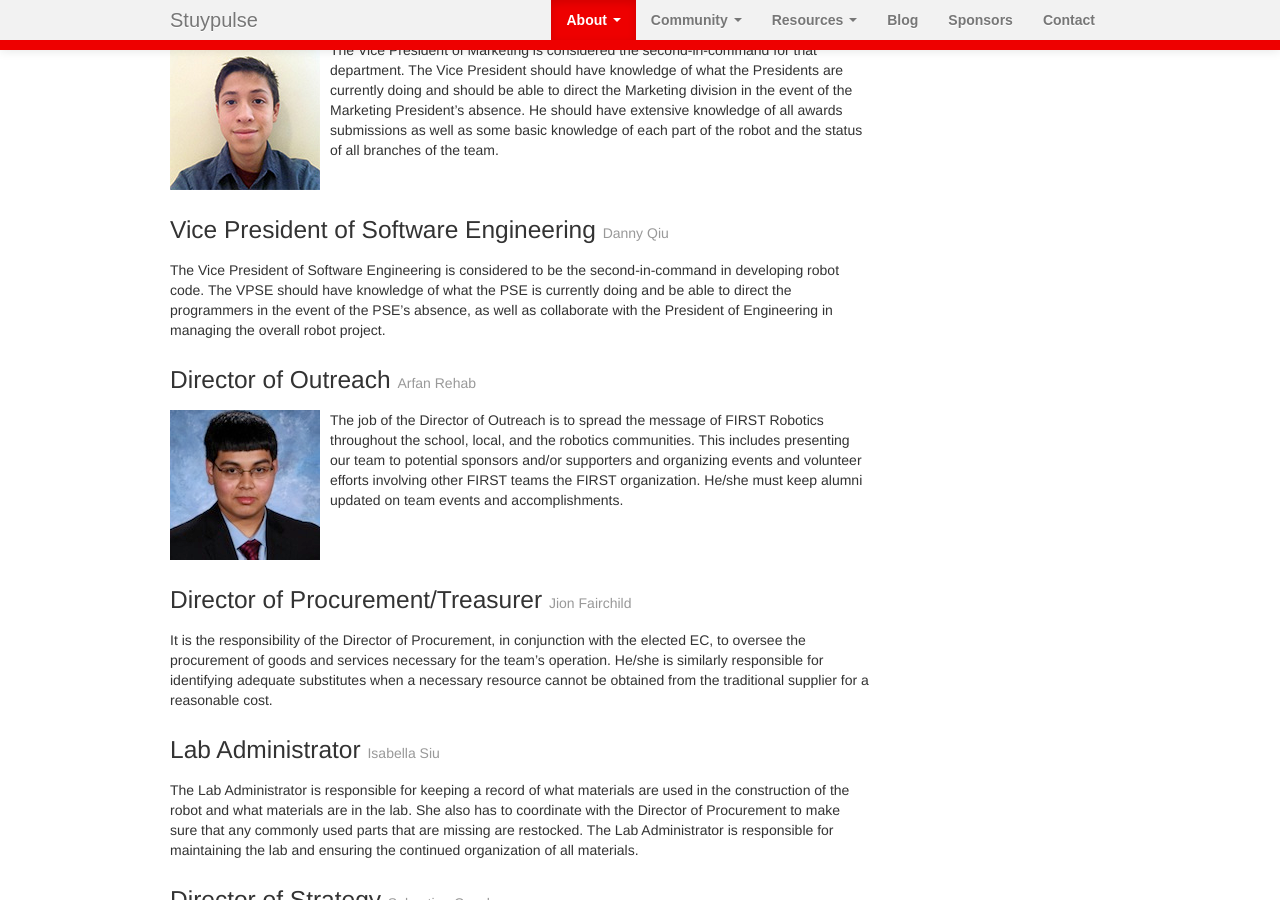
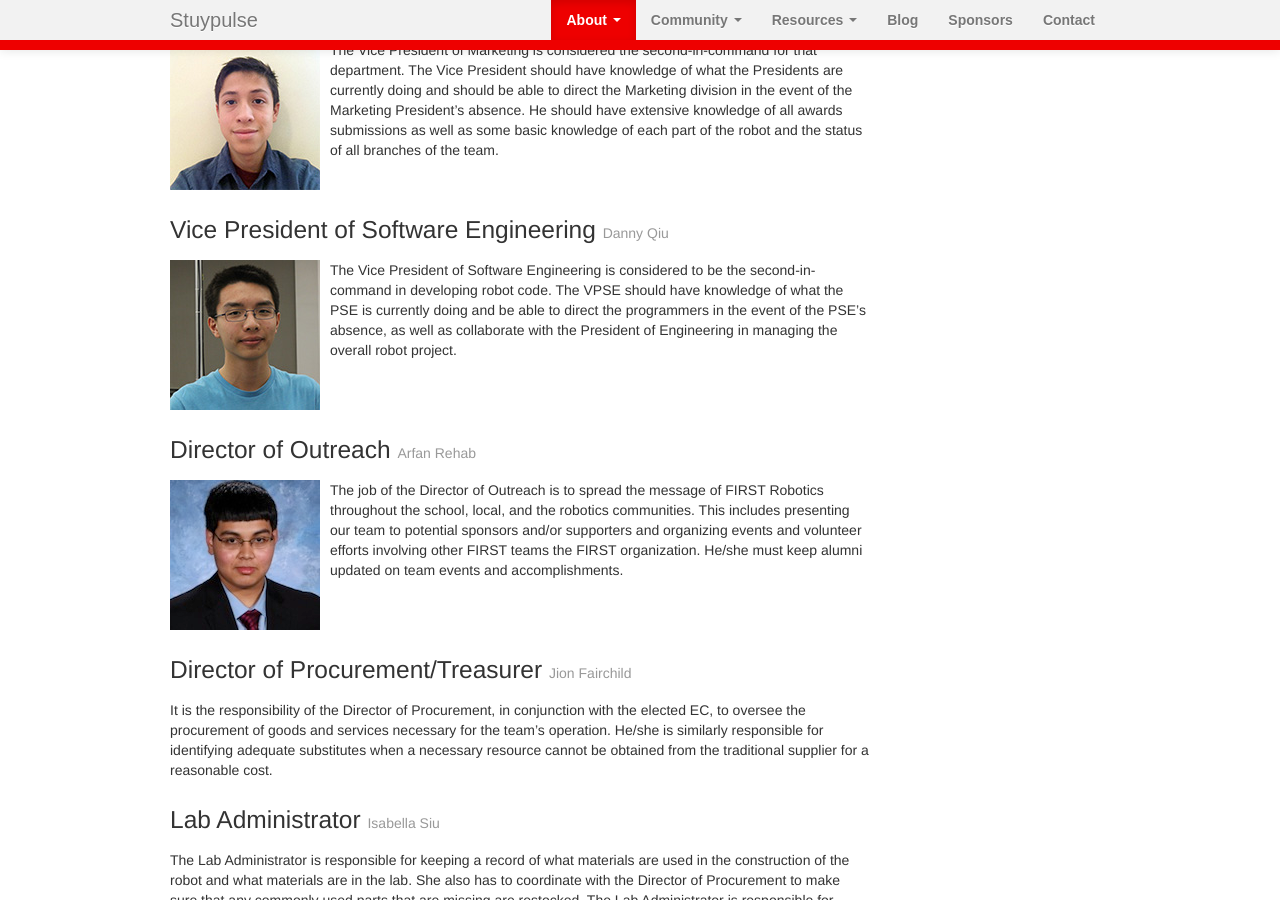
Before and after one commit to StuyPulse/team694.github.io, a Jekyll site: the page built from about/ec/index.md, in a window 1280 px wide and 900 px high, scrolled down 970 px. Built offline with Jekyll 4.4.1, drawn with Linux system fonts in a browser that asks for light colours; nearby versions of some CDN libraries.

Commit message:
Add Danny's photo to the EC page

```diff
--- a/about/ec/index.md
+++ b/about/ec/index.md
@@ -19,6 +19,7 @@ positions:
         photo: /img/ec/kai.jpg
     vpse:
         name: Danny Qiu
+        photo: /img/ec/danny.jpg
     lab-admin:
         name: Isabella Siu
     procurement:
```
Also changed, not shown: img/ec/danny.jpg (added).
